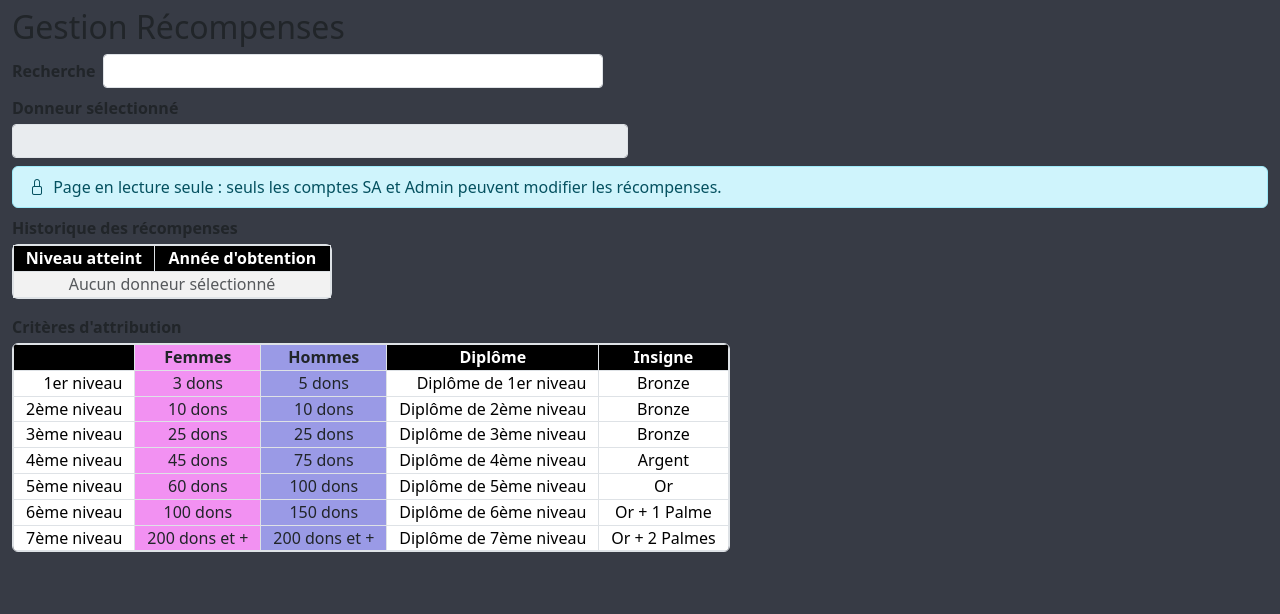
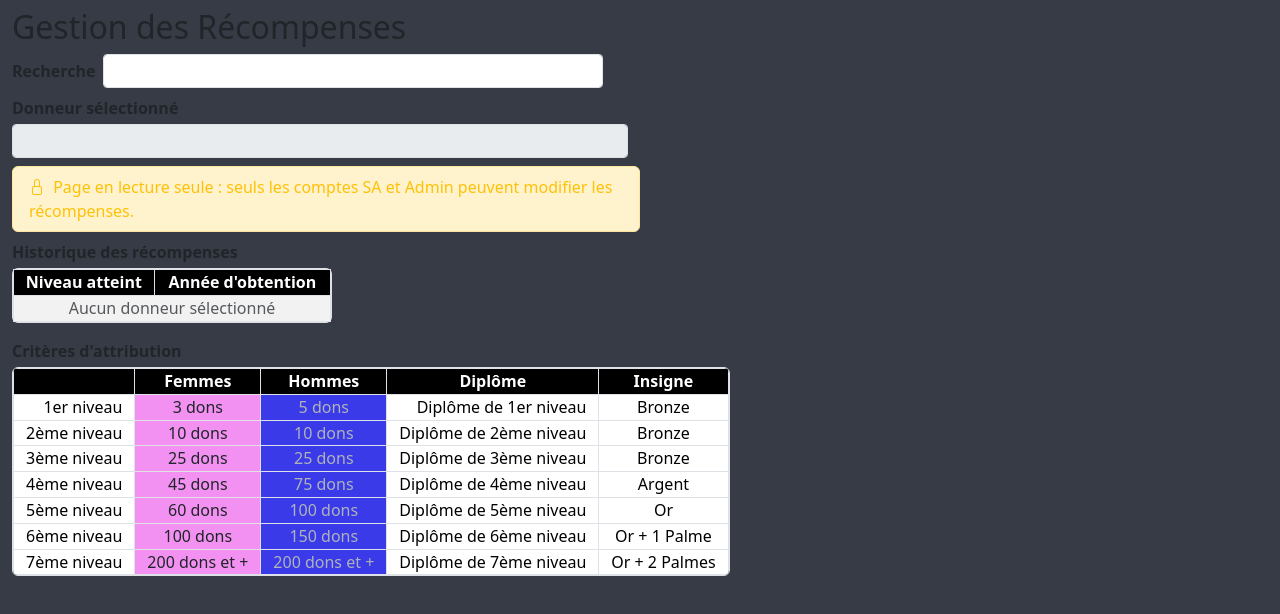
Before and after one commit to Emmaviel88/don-sang-app, an Angular app: page /recompenses in a window 1280 px wide. Shown: the top 614 px of the page. Built offline with nearby package versions, Linux system fonts and the light colour scheme.

Commit message:
Ajustements CSS et présentation Récompenses

```diff
--- a/src/app/app.html
+++ b/src/app/app.html
@@ -96,7 +96,7 @@
               appTooltip="Consulter les récompenses des donneurs"
               placement="bottom"
             >
-              Gestion<br />Récompenses
+              Gestion<br />Diplômes
             </a>
 
             @if (session.utilisateur()?.Role === 'Admin' || session.utilisateur()?.Role === 'SA') {
--- a/src/app/pages/recompenses/recompenses.css
+++ b/src/app/pages/recompenses/recompenses.css
@@ -72,6 +72,6 @@
 }
 
 .table-criteres .criteres-hommes {
-  background-color: #9a9ae6;
-  color: #212529;
+  background-color: #3a3ae9;
+  color: #aeb3b9;
 }
--- a/src/app/pages/recompenses/recompenses.html
+++ b/src/app/pages/recompenses/recompenses.html
@@ -1,5 +1,5 @@
 <div class="container-fluid py-2">
-  <h2 class="mb-2">Gestion Récompenses</h2>
+  <h2 class="mb-2">Gestion des Récompenses</h2>
 
   <!-- Recherche -->
   <div class="row mb-2">
@@ -77,8 +77,8 @@
   }
 
   @if (!peutModifier()) {
-    <div class="alert alert-info py-2 mb-2">
-      <i class="bi bi-lock me-1" aria-hidden="true"></i>
+    <div class="alert alert-warning text-warning col-md-6 py-2 mb-2">
+      <i class="bi bi-lock me-1 text-warning" aria-hidden="true"></i>
       Page en lecture seule : seuls les comptes SA et Admin peuvent modifier les récompenses.
     </div>
   }
@@ -202,8 +202,8 @@
         <thead>
           <tr>
             <th></th>
-            <th class="criteres-femmes">Femmes</th>
-            <th class="criteres-hommes">Hommes</th>
+            <th>Femmes</th>
+            <th>Hommes</th>
             <th>Diplôme</th>
             <th>Insigne</th>
           </tr>
```
